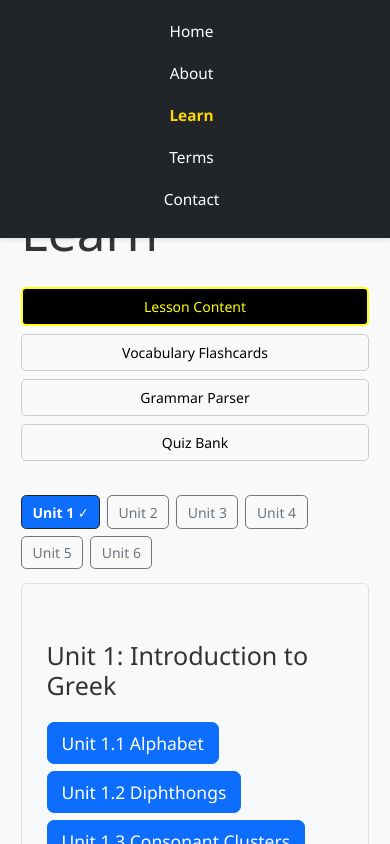
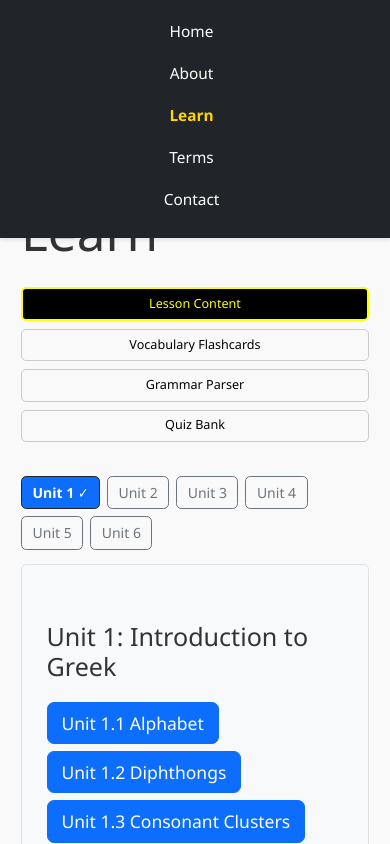
Before and after one commit to SandraF1/KoineGreek, a React (Vite) app in the folder frontend/: page /KoineGreek/learn in a window 390 px wide. Shown: the top 844 px of the page. Built offline with nearby package versions, Linux system fonts and the light colour scheme.

Commit message:
Title and navbar 3

```diff
--- a/frontend/src/styles/global.css
+++ b/frontend/src/styles/global.css
@@ -23,7 +23,7 @@ body {
   top: 0;
   left: 0;
   right: 0;
-  background-color: #000000;
+  background-color: #000;
   color: white;
   z-index: 9999;
   display: flex;
@@ -77,20 +77,25 @@ body {
 }
 
 .section-buttons button {
-  flex: 0 1 180px; /* stable width */
+  flex: 0 1 180px;
   min-width: 120px;
-  padding: 0.5rem 1rem;
+  padding: 0.5rem 0.75rem;
   border-radius: 5px;
   border: 1px solid #ccc;
   background-color: #f9f9f9;
   color: black;
   cursor: pointer;
   transition: all 0.2s ease;
+
+  /* wrap text inside button */
+  white-space: normal;
+  word-break: break-word;
+  text-align: center;
 }
 
 .section-buttons button.active {
   border: 2px solid #ffff00;
-  background-color: #000000;
+  background-color: #000;
   color: #ffff00;
 }
 
@@ -229,11 +234,11 @@ label {
   .section-buttons {
     flex-direction: column;
     gap: 8px;
+    justify-content: center;
   }
   .section-buttons button {
-    width: 100%;
+    flex: 1 1 100%;
     min-width: unset;
-    flex: 1 1 auto;
   }
   .app-content {
     padding-top: 11rem;
@@ -254,4 +259,8 @@ label {
   .app-content {
     padding-top: 13rem;
   }
+  .section-buttons button {
+    font-size: 0.9rem;
+    padding: 0.4rem 0.5rem;
+  }
 }
```
